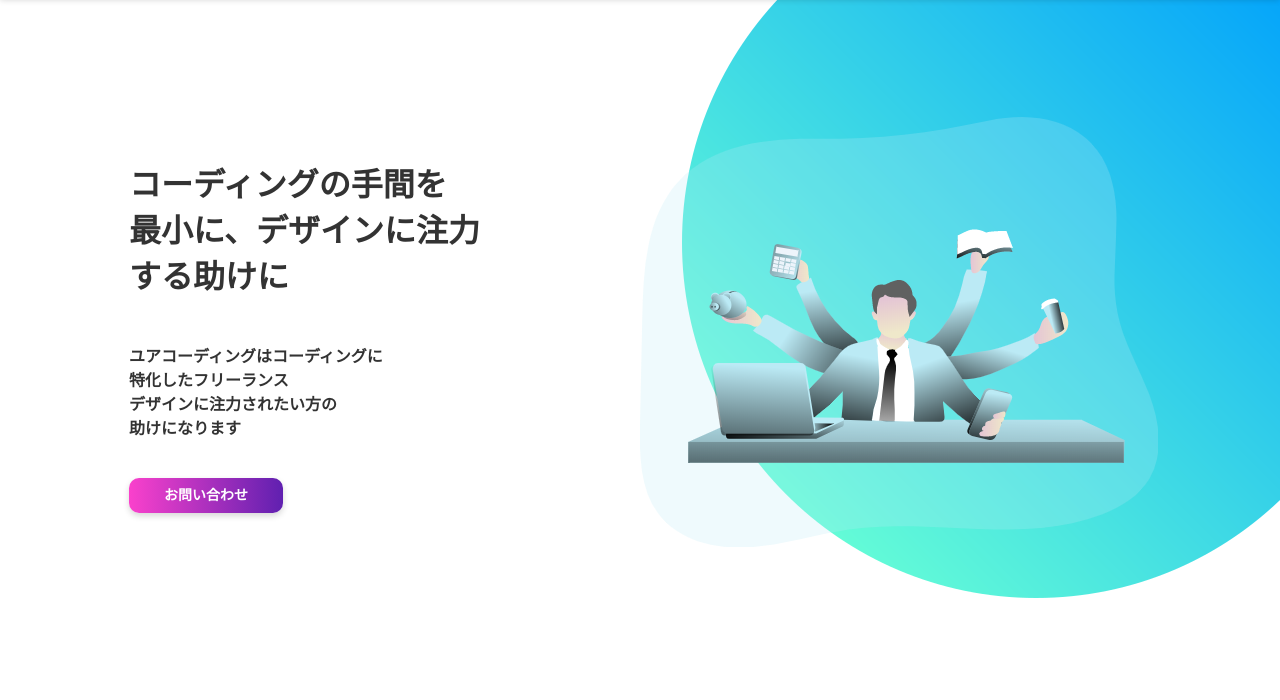
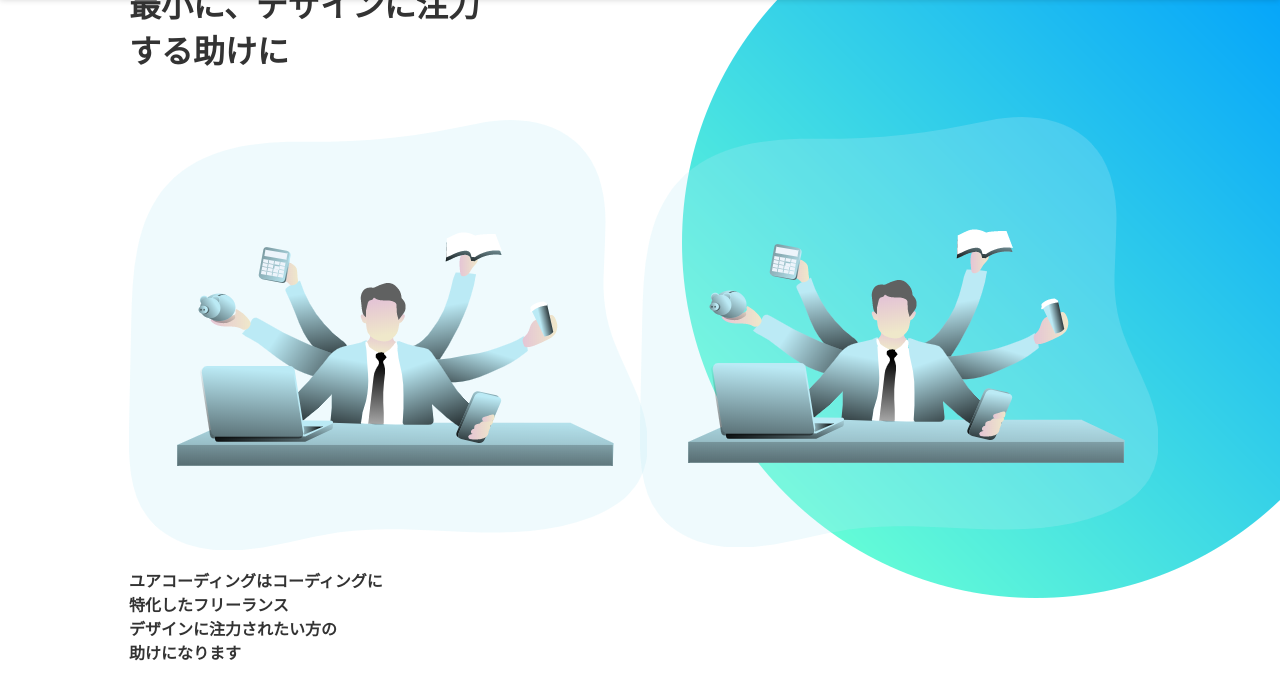
Before and after one commit to noritk003/yourcoding.github.io, a plain HTML site: page index.html in a window 1280 px wide. Shown: the part 97-797 px from the top of the page. Drawn offline with nearby package versions, Linux system fonts and the light colour scheme.

Commit message:
Update index.html

```diff
--- a/index.html
+++ b/index.html
@@ -3,6 +3,7 @@
 <head>
     <meta charset="UTF-8">
     <meta name="robots" content="noindex">
+    <meta name="viewport" content="width=device-width,initial-scale=1.0,minimum-scale=1.0">
     <meta name="description" content="ユアコーディングはコーディングに特化したフリーランスデザインに注力されたい方の助けになります。">
     <title>ユアコーディング</title>
     <link rel="shortcut icon" href="img/logo.png" type="image/png">
@@ -55,6 +56,7 @@
   <div class="container main-container">
     <div class="main-text">
       <h1>コーディングの手間を<br>最小に、デザインに注力<br>する助けに</h1>
+      <img src="img/manager.png" alt="メインイメージ">
       <p>ユアコーディングはコーディングに<br>特化したフリーランス<br>デザインに注力されたい方の<br>助けになります</p>
       <a href="#contact">お問い合わせ</a>
     </div>
```
